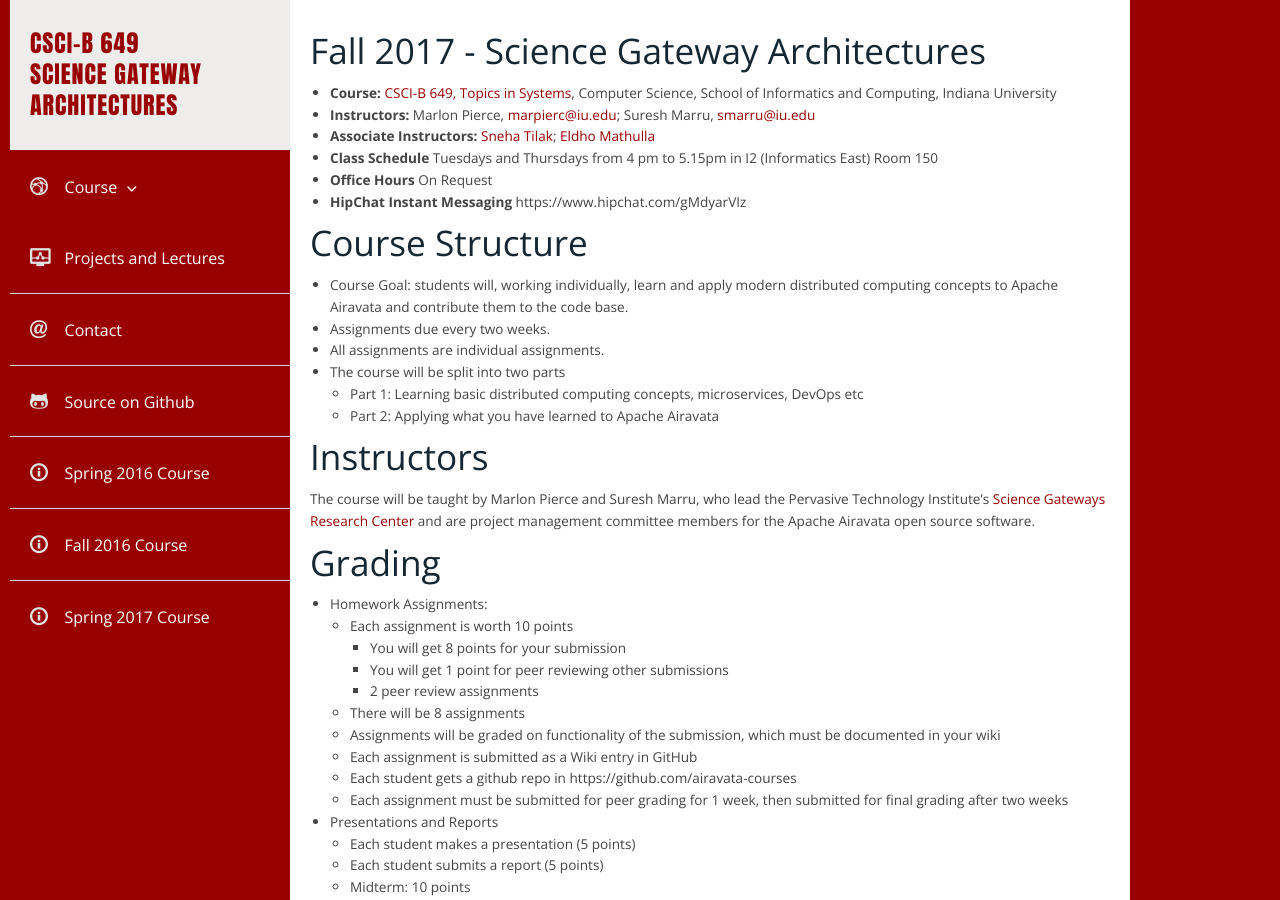
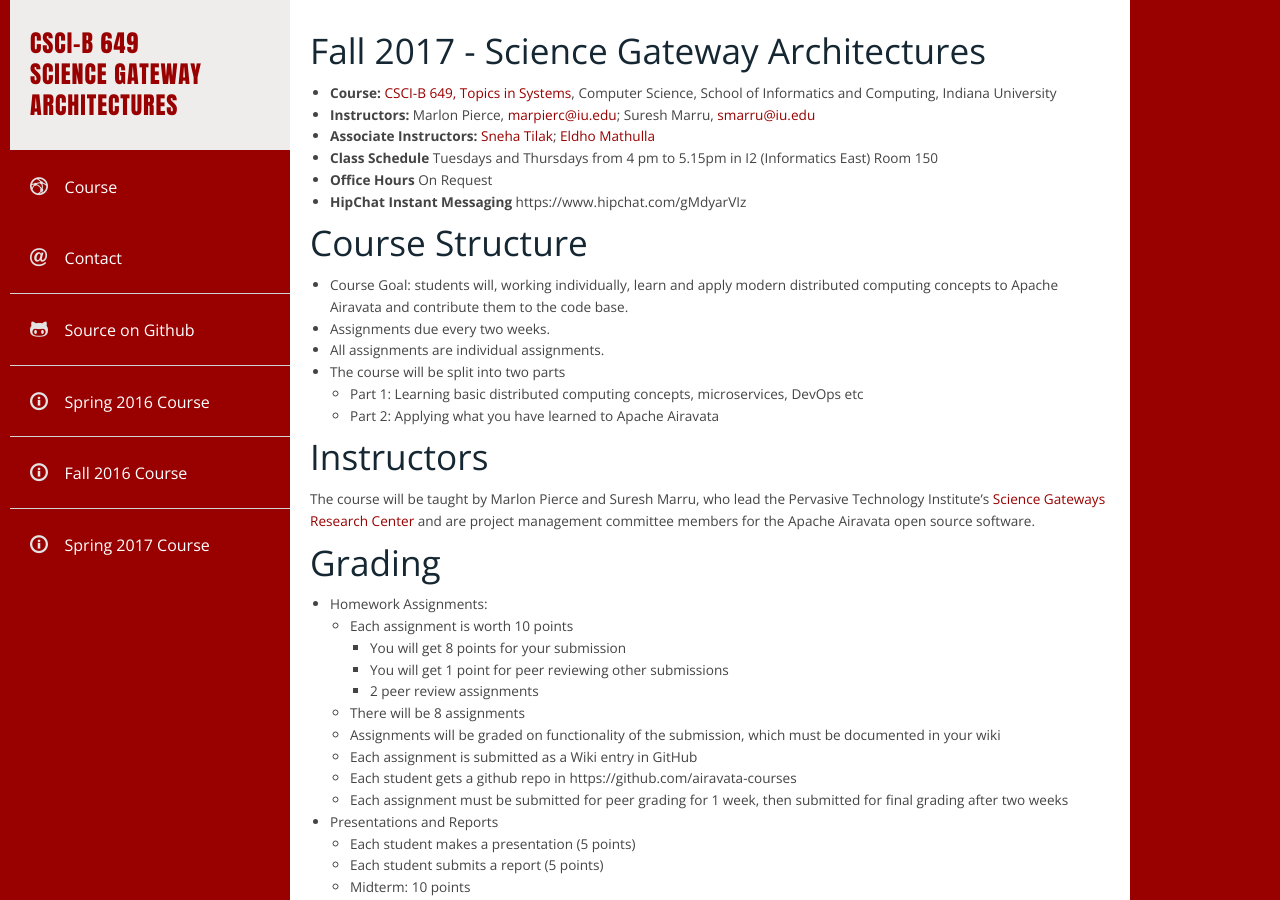
Before and after one commit to airavata-courses/airavata-courses.github.io, a Jekyll site: the page built from index.md, in a window 1280 px wide and 900 px high. Built offline with Jekyll 4.4.1, drawn with Linux system fonts in a browser that asks for light colours; our own code applies the rules of GitHub Pages for plain Markdown files.

Commit message:
fixing side bar

```diff
--- a/_includes/sidebar.html
+++ b/_includes/sidebar.html
@@ -6,17 +6,17 @@
             <ul class="chevron">
                 <li class="course-menu">
                     <a><i class="icon-data_science"></i>Course</a>
-                    <ul class="chevron">
-                        <li><a href="index.html#course-overview">Overview</a></li>
-                        <li><a href="index.html#instructors">Instructors</a></li>
-                        <li><a href="index.html#prerequisites">Prerequisites</a></li>
-                        <li><a href="index.html#course-outline">Course Outline</a></li>
-                        <li><a href="index.html#student-teams">Student Teams</a></li>
-                        <li><a href="index.html#grading">Grading</a></li>
-                        <li><a href="index.html#open-collaboration">Open Collaboration</a></li>
-                    </ul>
+                    <!--<ul class="chevron">-->
+                        <!--<li><a href="index.html#course-overview">Overview</a></li>-->
+                        <!--<li><a href="index.html#instructors">Instructors</a></li>-->
+                        <!--<li><a href="index.html#prerequisites">Prerequisites</a></li>-->
+                        <!--<li><a href="index.html#course-outline">Course Outline</a></li>-->
+                        <!--<li><a href="index.html#student-teams">Student Teams</a></li>-->
+                        <!--<li><a href="index.html#grading">Grading</a></li>-->
+                        <!--<li><a href="index.html#open-collaboration">Open Collaboration</a></li>-->
+                    <!--</ul>-->
                 </li>
-               <li><a href="projects.html"><i class="icon-display_graph"></i>Projects and Lectures</a></li>
+               <!--<li><a href="projects.html"><i class="icon-display_graph"></i>Projects and Lectures</a></li>-->
                 <!--<li class="course-menu">-->
                     <!--<a><i class="icon-calendar"></i>Lectures</a>-->
                     <!--<ul class="chevron">-->
```
